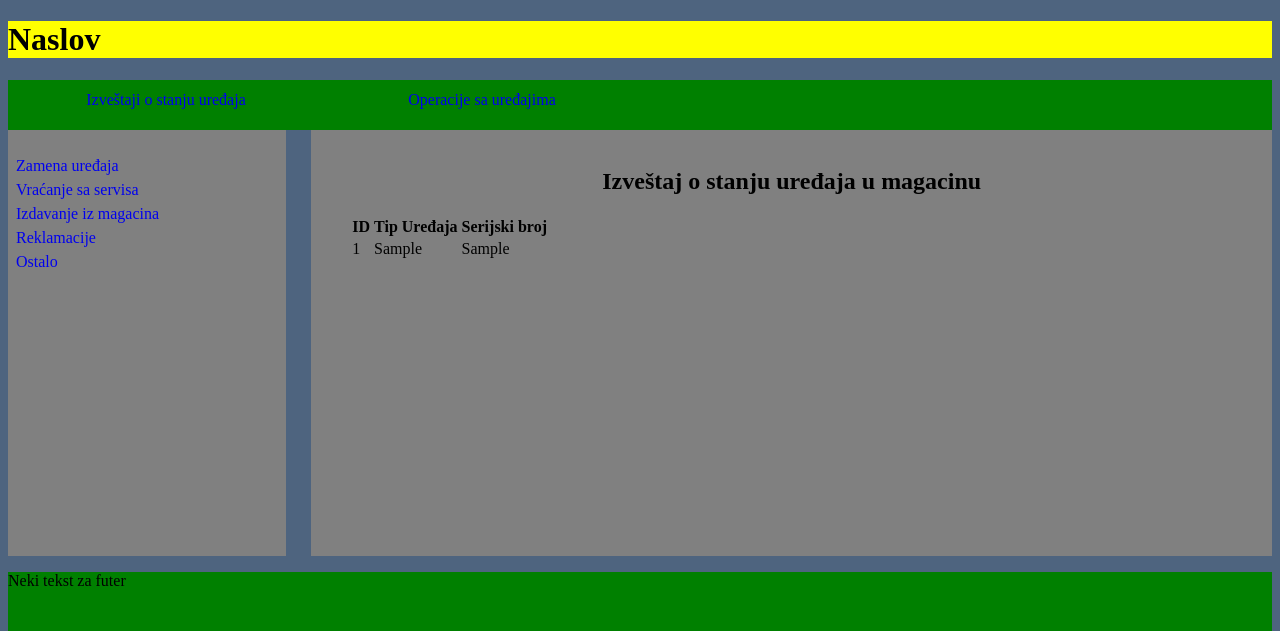
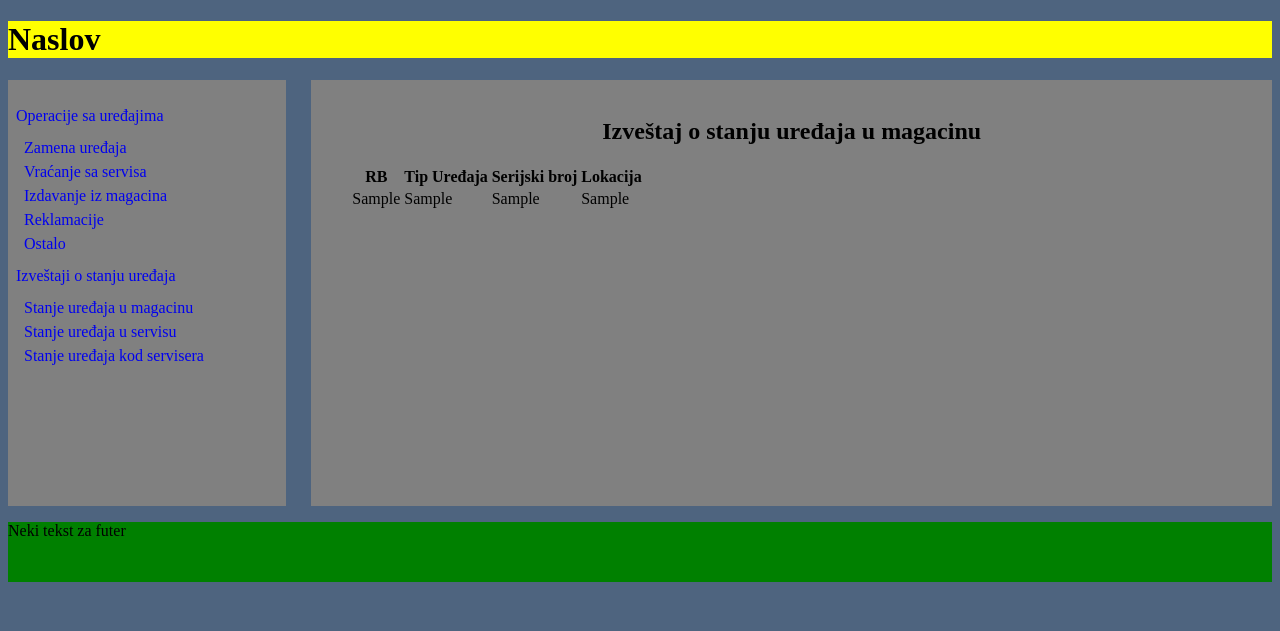
Before and after one commit to DarAdam/terminali, a PHP site: page /izvestaj_stanje_u_magacinu.php in a window 1280 px wide. Shown: the top 631 px of the page. Run offline with PHP 8.4, Linux system fonts and the light colour scheme; tables that the repository leaves empty or names only in its code hold one stand-in row (values such as "Sample post").

Commit message:
modifikovan izveštaj

```diff
--- a/controler/process.php
+++ b/controler/process.php
@@ -49,6 +49,7 @@ switch ($operacija) {
 		var_dump($terminal);
 		var_dump($qprox);
 		include 'unos_u_izmene_logovi.php';
+		include 'unos_u_uredjaji_lokacija.php';
 		if ($_POST['terminal_novi'] != '') $terminal[0] = $_POST['terminal_novi'];
 		if ($_POST['qprox_novi'] != '') $qprox[0] = $_POST['qprox_novi'];
 		$polazna_lokacija = 'serviser';
--- a/view/includes/header.php
+++ b/view/includes/header.php
@@ -13,20 +13,29 @@
 		<div class="head">
 			<h1>Naslov</h1>
 		</div>
-		<div class="main_nav">
+<!-- 		<div class="main_nav">
 			<ul>
 				<li><a href="izvestaj_stanje_u_magacinu.php">Izveštaji o stanju uređaja</a></li>
 				<li><a href="index.php">Operacije sa uređajima</a></li>
 			</ul>
-		</div>
+		</div> -->
 		<div class="clearfix"></div>
 		<div class="main">
 			<div class="main_left">
 				<ul>
-					<li><a href="zamena_uredjaja.php">Zamena uređaja</a></li>
-					<li><a href="vracanje_sa_servisa.php">Vraćanje sa servisa</a></li>
-					<li><a href="izdavanje_iz_magacina.php">Izdavanje iz magacina</a></li>
-					<li><a href="reklamacije.php">Reklamacije</a></li>
-					<li><a href="ostalo.php">Ostalo</a></li>
+					<li><a href="index.php">Operacije sa uređajima</a></li>
+					<ul>
+						<li><a href="zamena_uredjaja.php">Zamena uređaja</a></li>
+						<li><a href="vracanje_sa_servisa.php">Vraćanje sa servisa</a></li>
+						<li><a href="izdavanje_iz_magacina.php">Izdavanje iz magacina</a></li>
+						<li><a href="reklamacije.php">Reklamacije</a></li>
+						<li><a href="ostalo.php">Ostalo</a></li>
+					</ul>
+					<li><a href="izvestaj_stanje_u_magacinu.php">Izveštaji o stanju uređaja</a></li>
+					<ul>
+						<li><a href="izvestaj_stanje_u_magacinu.php">Stanje uređaja u magacinu</a></li>
+						<li><a href="izvestaj_stanje_u_magacinu.php">Stanje uređaja u servisu</a></li>
+						<li><a href="izvestaj_stanje_u_magacinu.php">Stanje uređaja kod servisera</a></li>
+					</ul>
 				</ul>
 			</div>
--- a/view/izvestaj_stanje_u_magacinu.php
+++ b/view/izvestaj_stanje_u_magacinu.php
@@ -4,7 +4,7 @@
 				<div class="main_head">
 					<h2>Izveštaj o stanju uređaja u magacinu</h2>
 				</div>
-				<div class="polje">
+				<div class="izveštaj">
 
 <?php
 	$servername = "localhost";
@@ -15,19 +15,21 @@
 	$conn = new mysqli($servername, $username, $password, $dbname);
 
 // tabela sa svim podacima
-	$sql = "SELECT * FROM izmene_logovi";
+	$sql = "SELECT * FROM uredjaji_lokacija";
 	$result = $conn->query($sql);
-    echo'<table>
+    echo'<table class="izveštaj">
     		<tr>
-    			<th>ID</th>
+    			<th>RB</th>
     			<th>Tip Uređaja</th>
     			<th>Serijski broj</th>
+    			<th>Lokacija</th>
     		</tr>';
 	while($row = $result->fetch_assoc()) {
     	echo '<tr>
-        		<td>' . $row["id"] . '</td>
+        		<td>' . $row["rb"] . '</td>
         		<td>' . $row["tip_uredjaja"] . '</td>
         		<td>' . $row["serijski_broj"] . '</td>
+        		<td>' . $row["lokacija"] . '</td>
         	</tr>';
 	   			};
  	echo '</table>'; ?>
```
Also changed, not shown: view/stilovi/styles.css (+13 -0 lines).
